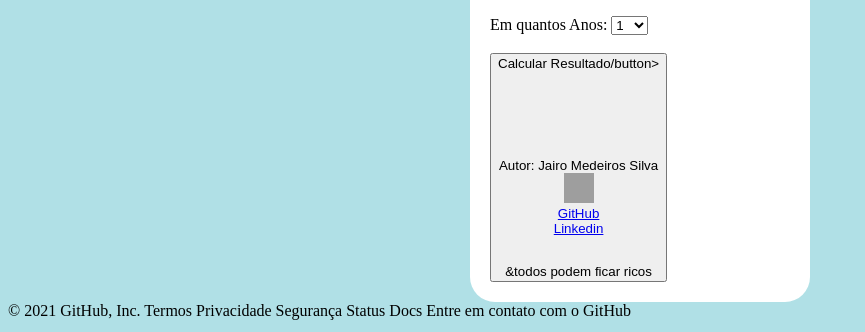
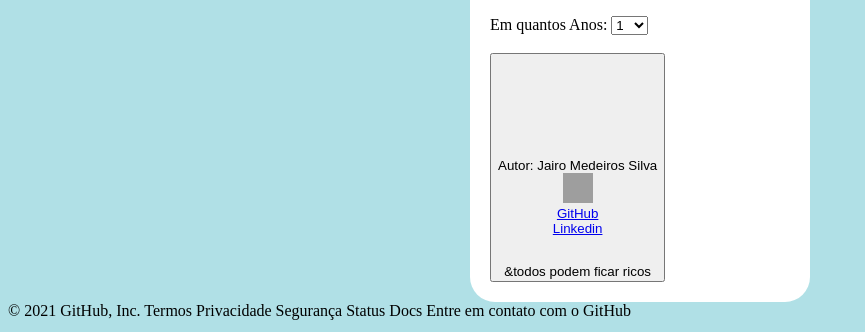
Before and after one commit to Jairomedeiros2512/Calculadora_Juros_Simples, a plain HTML site: page index.html in a window 1280 px wide. Shown: the part 208-540 px from the top of the page, without its empty margins (0-865 px from the left). Drawn offline with Linux system fonts and the light colour scheme; grey boxes are pictures that could not be loaded.

Commit message:
Update index.html

```diff
--- a/index.html
+++ b/index.html
@@ -26,7 +26,7 @@
         <option value="10">10</option>
         </select>
         <br><br>
-        <button onclick="compute()">Calcular Resultado/button><br><br/>
+        <button onclick="compute()"><Calcular Resultado/button><br><br/>
         <span id="result"></span><br><br/>
         </p>
         <br/>
```
